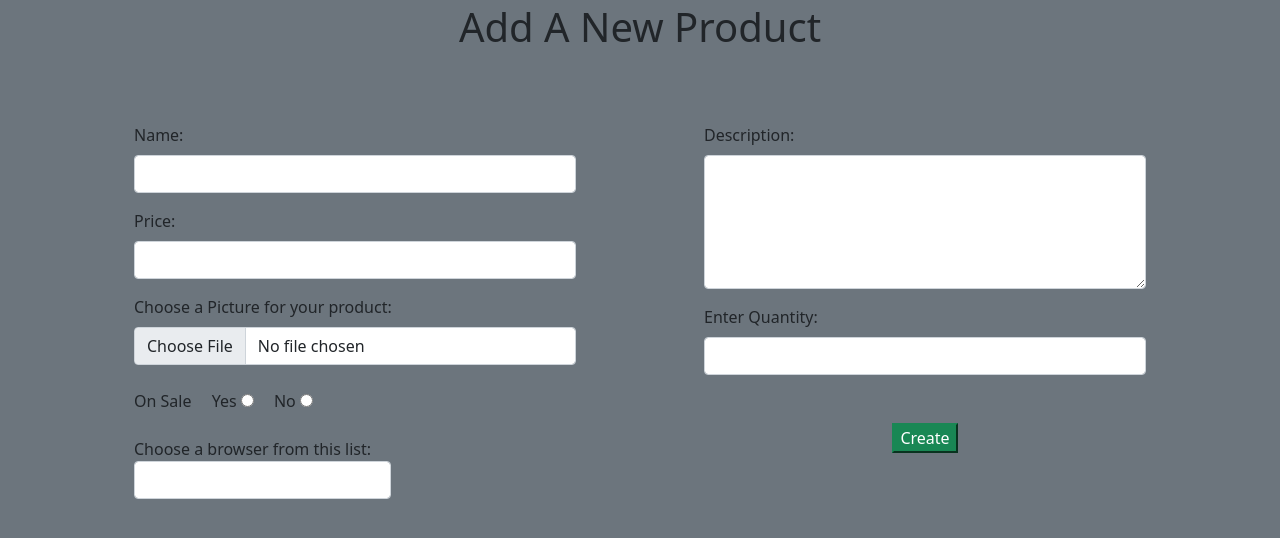
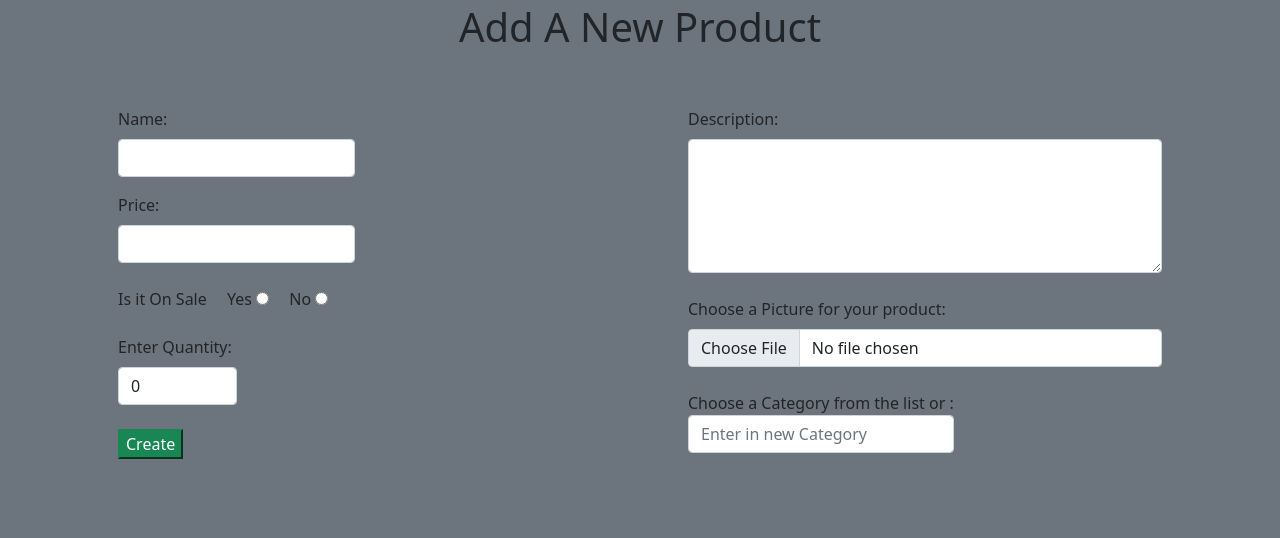
Before and after one commit to EricToribio/ecommerce, a Flask app: page /new/product in a window 1280 px wide. Shown: the part 73-611 px from the top of the page. Run offline with Flask 2, Linux system fonts and the light colour scheme; the visitor is signed in with stand-in values (Sample User, id 1); data that the repository does not hold is empty.

Commit message:
added features for add product

```diff
--- a/flask_app/templates/add_product.html
+++ b/flask_app/templates/add_product.html
@@ -9,49 +9,51 @@
     <div class="row">
         <div class="col p-5">
             <form action="/add/new/product">
-                <div class="form-group m-3">
+                <div class="form-group mb-3 w-50">
                     <label for="name" class="form-label">Name: </label>
                     <input type="text" name="name" id="name" class="form-control">
                 </div>
-                <div class="form-group m-3">
+                <div class="form-group w-50">
                     <label for="price" class="form-label">Price: </label>
                     <input type="number" name="price" id="price" class="form-control">
                 </div>
-                <div class="form-group m-3">
-                    <label for="picture" class="form-label">Choose a Picture for your product:</label>
-                    <input type="file" name="picture" id="picture" class="form-control">
-                </div>
-                <div class="form-group ms-3 mt-4">
-                    <label for="on_sale" class="form-label">On Sale</label>
+                <div class="form-group mt-4">
+                    <label for="on_sale" class="form-label">Is it On Sale</label>
                     <label class=" ms-3" for="on_sale">Yes</label>
                     <input class="me-3" type="radio" name="on_sale" id="on_sale" value="yes">
                     <label for="on_sale">No</label>
                     <input type="radio" name="on_sale" id="on_sale" value="no">
                 </div>
+                <div class="form-group mt-3 w-25 ">
+
+                    <label class="form-label" for="quantity">Enter Quantity: </label>
+                    <input class="form-control" type="number" name="quantity" id="quantity" value="0">
+
+                </div>
+                <button class="btn-success mt-4">Create</button>
+        </div>
+
+        <div class="col p-5">
             <div class="form-group ">
-                    <label class="m-3 form-label ">Choose a browser from this list:
-                        <input class="form-control" list="browsers" name="myBrowser" /></label>
-                        <datalist id="browsers">
-                          <option value="Chrome">
-                          <option value="Firefox">
+                <label for="description" class="form-label">Description: </label>
+                <textarea class="form-control" name="description" id="description" cols="20" rows="5"></textarea>
+            </div>
+            <div class="form-group mt-4">
+                <label for="picture" class="form-label">Choose a Picture for your product:</label>
+                <input type="file" name="picture" id="picture" class="form-control">
+            </div>
+            <div class="form-group ">
+                <label class="mt-4 form-label ">Choose a Category from the list or :
+                    <input class="form-control" placeholder="Enter in new Category" list="category" name="category_id" /></label>
+                <datalist id="category">
+                    <option value="1" >
+                    <option  value="Firefox">
                     <option value="Internet Explorer">
                     <option value="Opera">
                     <option value="Safari">
                     <option value="Microsoft Edge">
                 </datalist>
             </div>
-            </div>
-
-    <div class="col p-5">
-        <div class="form-group m-3">
-            <label for="description" class="form-label">Description: </label>
-            <textarea class="form-control" name="description" id="description" cols="20" rows="5"></textarea>
-        </div>
-        <div class="form-group m-3">
-            <label for="quantity" class="form-label">Enter Quantity: </label>
-            <input type="number" name="quantity" id="quantity" class="form-control">
-        </div>
-        <div class="d-flex justify-content-center mt-5"><button class="btn-success ">Create</button></div>
             </form>
         </div>
     </div>
```
Lines whose indentation alone changed are shown as unchanged.
